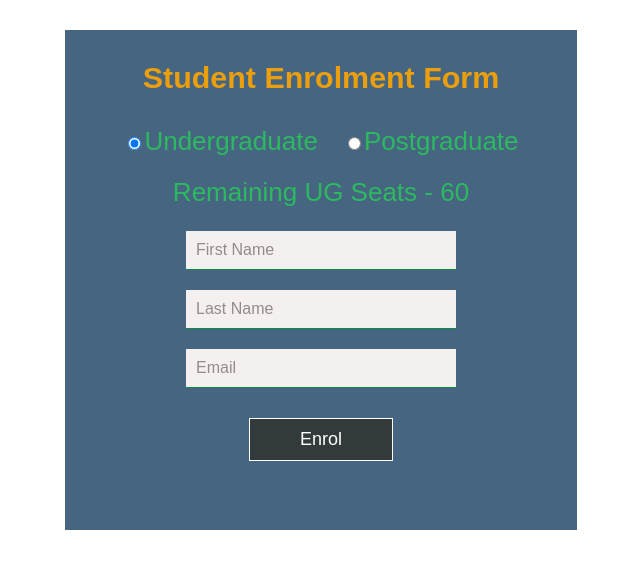
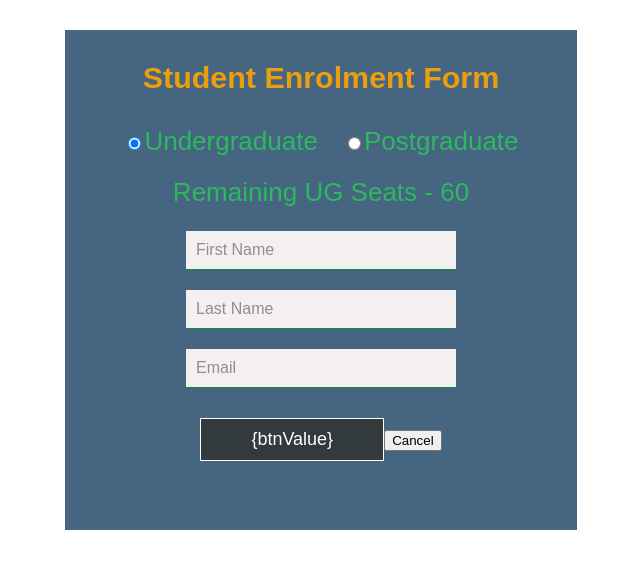
Before and after one commit to zeng-dong/just-react, a React (Create React App) app: page / in a window 1280 px wide. Shown: the top 568 px of the page, without its empty margins (319-959 px from the left). Built offline with nearby package versions, Linux system fonts and the light colour scheme.

Commit message:
cancel and its button

```diff
--- a/src/EnrolmentForm.js
+++ b/src/EnrolmentForm.js
@@ -15,6 +15,12 @@ const EnrolmentForm = (props) => {
         setBtnValue('Update');
     };
 
+    const handleClickCancel = (event) => {
+        handleInputReset('', '', '');
+        setBtnValue('Enrol');
+        event.preventDefault();
+    };
+
     const handleClick = (event) => {
         handleInputReset('', '', '');
 
@@ -22,6 +28,7 @@ const EnrolmentForm = (props) => {
 
         const randomKey = Math.floor(1000 + Math.random() * 9000);
         let id = randomKey;
+        setStudentId(randomKey);
         id = btnValue === 'enrol' ? randomKey : studentId;
 
         props.setStudentDetails({
@@ -109,9 +116,19 @@ const EnrolmentForm = (props) => {
                                 type="submit"
                                 id="btnEnrol"
                                 name="Enrol"
+                                className="btn"
                                 alt="Enrol"
-                                value="Enrol"
+                                value="{btnValue}"
                                 onClick={handleClick}
+                            />
+                            <input
+                                type="submit"
+                                id="btnCancel"
+                                name="Cancel"
+                                className="btn"
+                                alt="Cancel"
+                                value="Cancel"
+                                onClick={handleClickCancel}
                             />
                         </li>
                     </ul>
```
